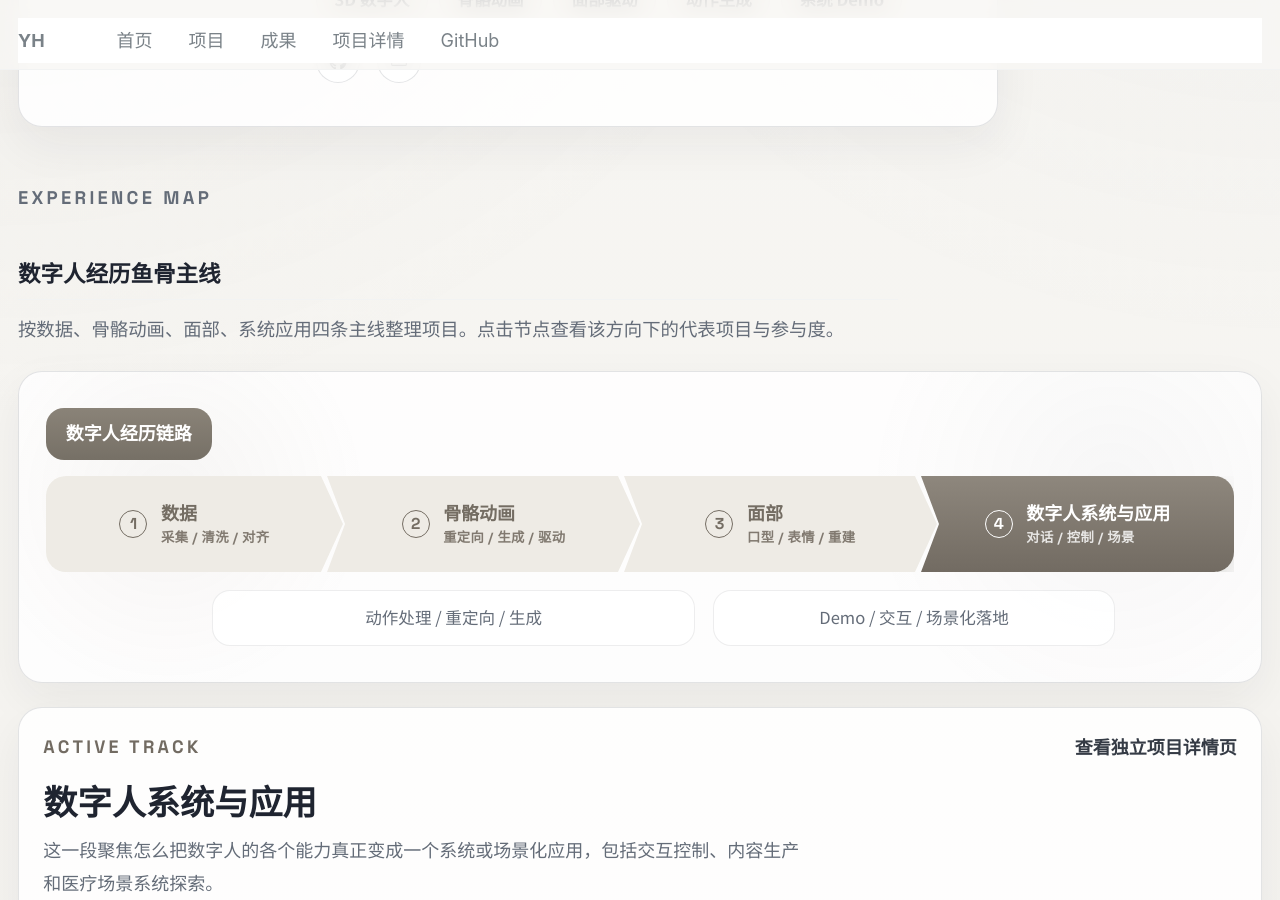
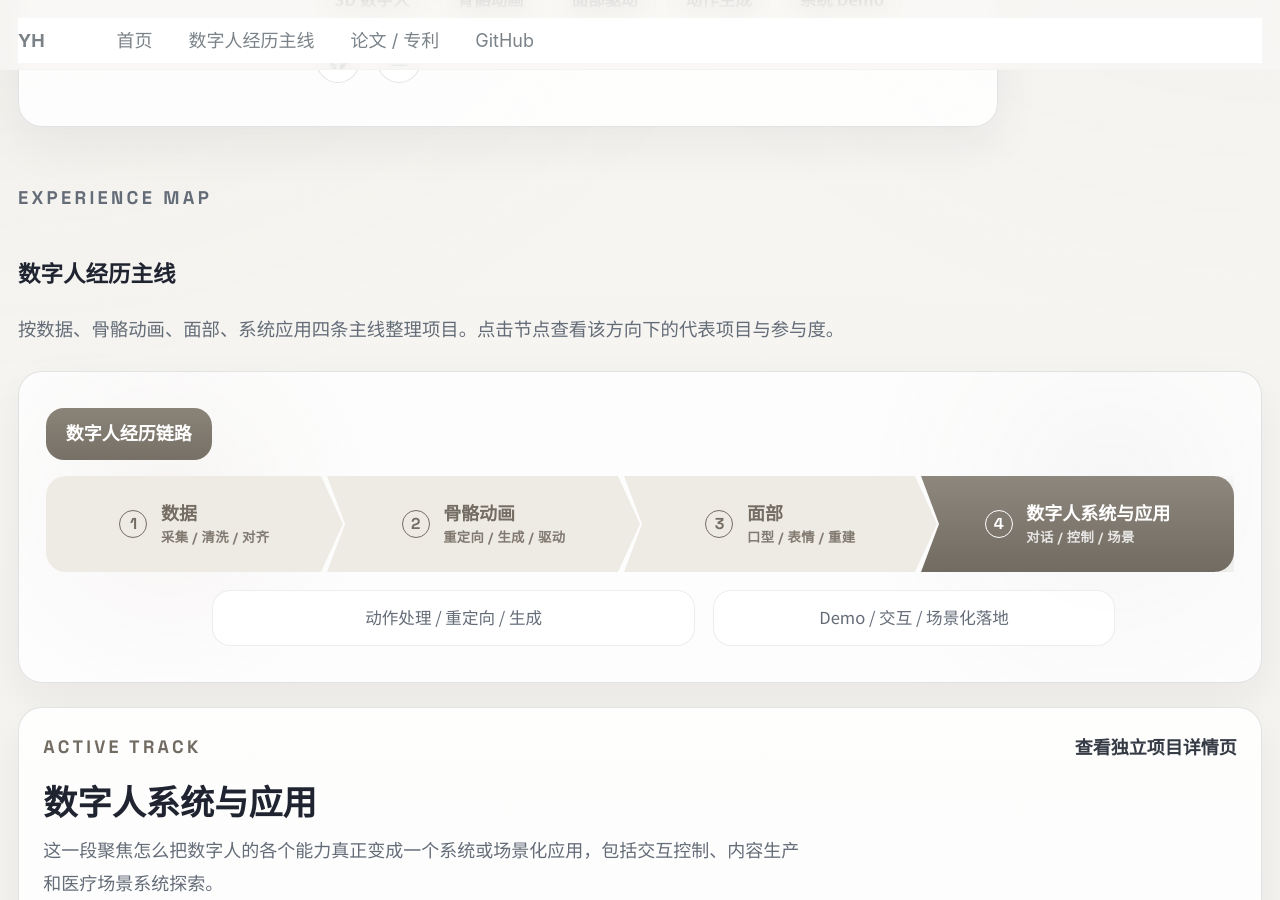
Before and after one commit to svitass/svitass.github.io, a Jekyll site: the page built from _pages/about.md, in a window 1280 px wide and 900 px high, scrolled down 491 px. Built offline with Jekyll 4.4.1, drawn with Linux system fonts in a browser that asks for light colours.

Commit message:
Align navigation with homepage sections

```diff
--- a/_data/navigation.yml
+++ b/_data/navigation.yml
@@ -2,14 +2,11 @@ main:
   - title: "首页"
     url: /#top
 
-  - title: "项目"
-    url: /#projects
+  - title: "数字人经历主线"
+    url: /#experience-map
 
-  - title: "成果"
-    url: /#papers
-
-  - title: "项目详情"
-    url: /portfolio/
+  - title: "论文 / 专利"
+    url: /#outputs
 
   - title: "GitHub"
     url: https://github.com/svitass
--- a/_pages/about.md
+++ b/_pages/about.md
@@ -48,7 +48,7 @@ redirect_from:
   <section id="experience-map" class="portfolio-section">
     <div class="section-heading section-heading--wide">
       <p class="section-heading__eyebrow">EXPERIENCE MAP</p>
-      <h2>数字人经历鱼骨主线</h2>
+      <h2>数字人经历主线</h2>
       <p>按数据、骨骼动画、面部、系统应用四条主线整理项目。点击节点查看该方向下的代表项目与参与度。</p>
     </div>
 
@@ -106,7 +106,7 @@ redirect_from:
     </div>
   </section>
 
-  <section class="portfolio-section">
+  <section id="outputs" class="portfolio-section">
     <div class="section-heading section-heading--wide">
       <p class="section-heading__eyebrow">OUTPUTS</p>
       <h2>论文 / 专利</h2>
```
